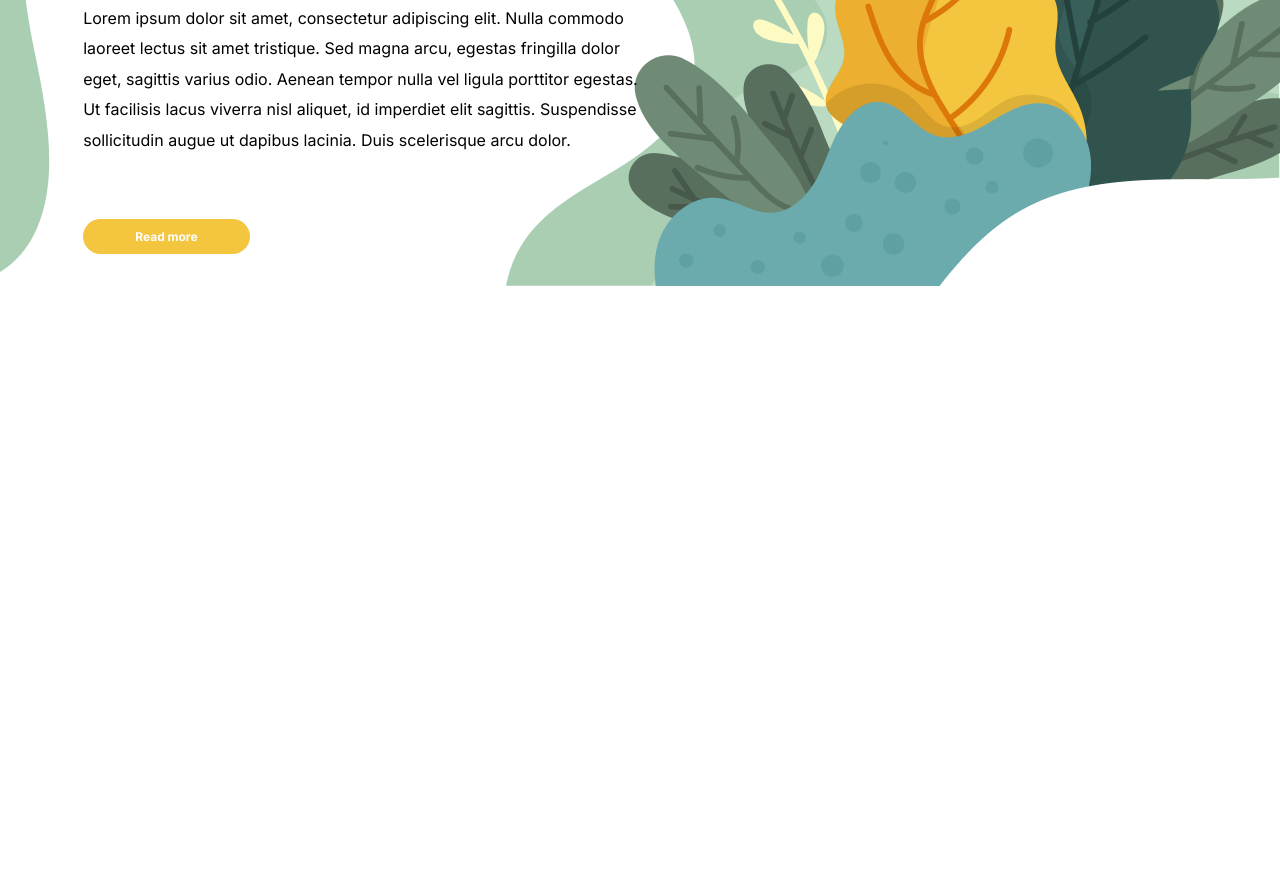
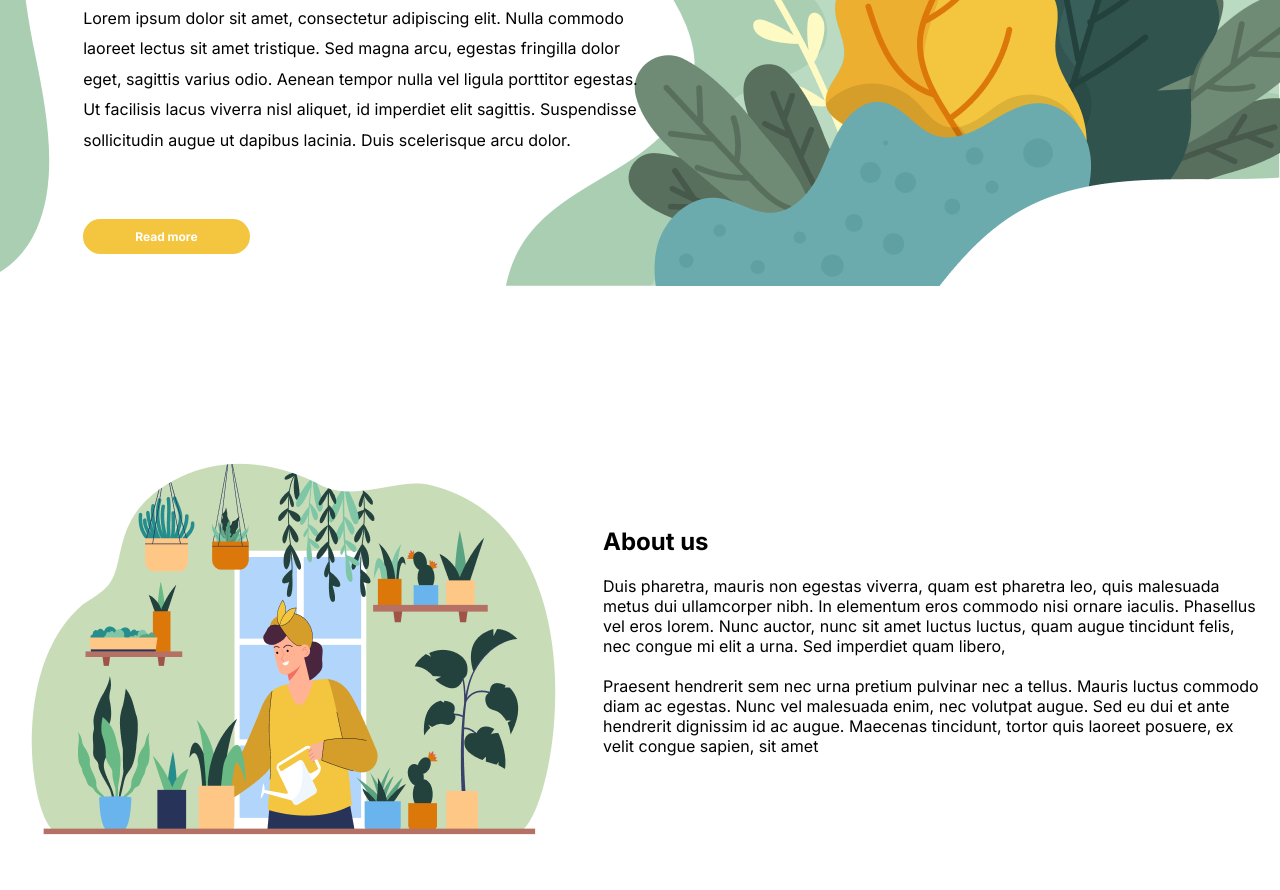
Before and after one commit to IvonneSoriano/natureTemplate, a plain HTML site: page index.html in a window 1280 px wide. Shown: the part 504-1394 px from the top of the page. Before the commit the page ends 916 px from the top, so only its background shows below. Drawn offline with Linux system fonts and the light colour scheme.

Commit message:
added about us desktop

```diff
--- a/css/style.scss
+++ b/css/style.scss
@@ -95,3 +95,14 @@ header {
     }
   }
 }
+
+
+/*ABOUT US SECTION*/
+.aboutus{
+  .text{
+    padding: 16px;
+    p{
+      margin: 20px 0;
+    }
+  }
+}
--- a/index.html
+++ b/index.html
@@ -56,6 +56,21 @@
 
     </section>
 
+    <!-- ABOUT US SECTION -->
+    <section class="aboutus d-flex align-items-center">
+        <div>
+            <img src="./img/g10.png" alt="About us image">
+        </div>
+        <div class="text">
+            <h2>About us</h2>
+                <p class="d-block">
+                    Duis pharetra, mauris non egestas viverra, quam est pharetra leo, quis malesuada metus dui ullamcorper nibh. In elementum eros commodo nisi ornare iaculis. Phasellus vel eros lorem. Nunc auctor, nunc sit amet luctus luctus, quam augue tincidunt felis, nec congue mi elit a urna. Sed imperdiet quam libero,
+                </p>
+                <p class="d-block"> Praesent hendrerit sem nec urna pretium pulvinar nec a tellus. Mauris luctus commodo diam ac egestas. Nunc vel malesuada enim, nec volutpat augue. Sed eu dui et ante hendrerit dignissim id ac augue. Maecenas tincidunt, tortor quis laoreet posuere, ex velit congue sapien, sit amet
+                </p>
+
+        </div>
+    </section>
 </body>
 
 </html>
```
Also changed, not shown: css/style.css, img/g10.png (added), 1 other file.
